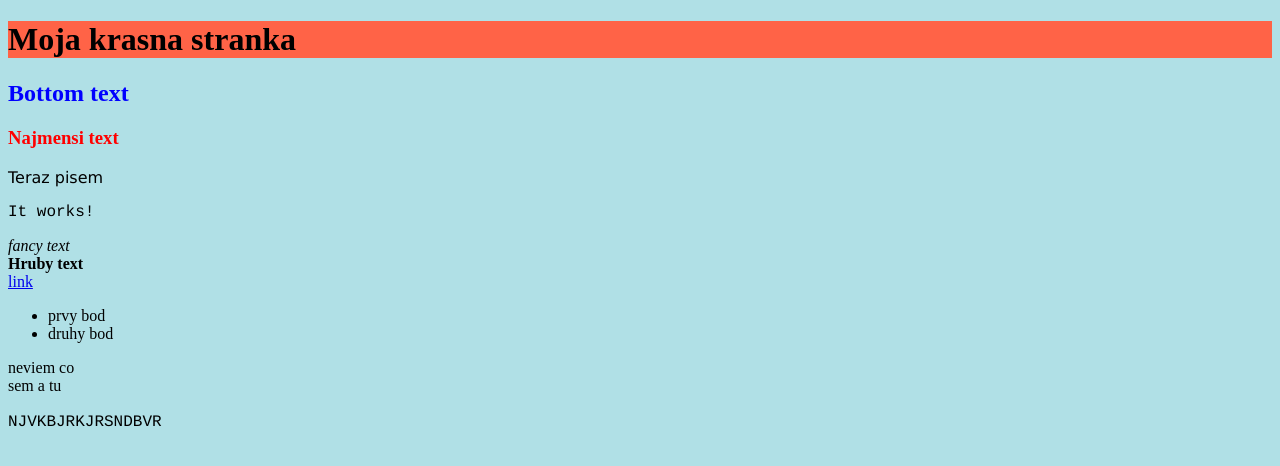
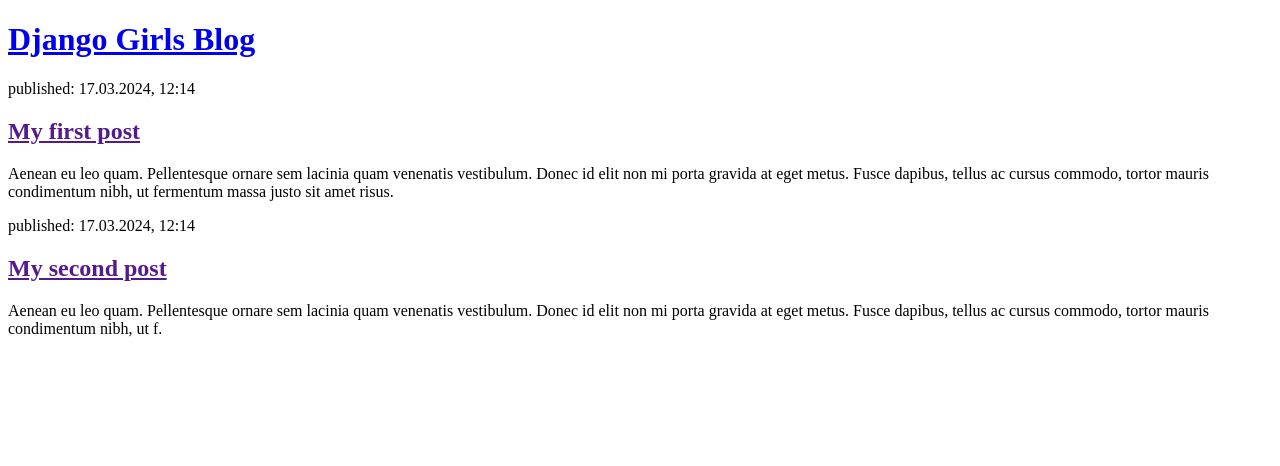
Before and after one commit to pakorienok/djangogirls24, a Django app: page / in a window 1280 px wide. Shown: the top 466 px of the page. Run offline with Django 3.2, Linux system fonts and the light colour scheme.

Commit message:
Zmeny v HTML pre stranku.

```diff
--- a/blog/templates/blog/post_list.html
+++ b/blog/templates/blog/post_list.html
@@ -1,23 +1,23 @@
 <!DOCTYPE html>
 <html>
     <head>
-        <title>Ninka's blog</title>
+        <title>Ninkin blog</title>
     </head>
-    <body style="background-color:powderblue;">
-        <h1 style="background-color:tomato;">Moja krasna stranka</h1>
-        <h2 style="color:blue;">Bottom text</h2>
-        <h3 style="color:red;">Najmensi text</h3>
-        <p style="font-family:verdana;">Teraz pisem</p>
-        <p style="font-family:courier;">It works!</p>
-        <em style="text-align:center;">fancy text</em>
-        <br>
-        <strong>Hruby text</strong>
-        <br>
-        <a href="https://djangogirls.org">link</a>
-        <ul><li>prvy bod</li><li>druhy bod</li></ul>
-        <div> neviem co</div>
-        <nav>sem a tu</nav>
-        <br>
-        <article style="font-family:courier;">NJVKBJRKJRSNDBVR</article>
+    <body>
+        <header>
+            <h1><a href="/">Django Girls Blog</a></h1>
+        </header>
+
+        <article>
+            <time>published: 17.03.2024, 12:14</time>
+            <h2><a href="">My first post</a></h2>
+            <p>Aenean eu leo quam. Pellentesque ornare sem lacinia quam venenatis vestibulum. Donec id elit non mi porta gravida at eget metus. Fusce dapibus, tellus ac cursus commodo, tortor mauris condimentum nibh, ut fermentum massa justo sit amet risus.</p>
+        </article>
+
+        <article>
+            <time>published: 17.03.2024, 12:14</time>
+            <h2><a href="">My second post</a></h2>
+            <p>Aenean eu leo quam. Pellentesque ornare sem lacinia quam venenatis vestibulum. Donec id elit non mi porta gravida at eget metus. Fusce dapibus, tellus ac cursus commodo, tortor mauris condimentum nibh, ut f.</p>
+        </article>
     </body>
 </html>
--- a/blog/views.py
+++ b/blog/views.py
@@ -1,5 +1,8 @@
 from django.shortcuts import render
+from .models import Post
+from django.utils import timezone
 
 # Create your views here.
 def post_list(request):
-    return render(request, 'blog/post_list.html', {})
+    posts = Post.objects.filter(published_date__lte = timezone.now()).order_by('published_date')
+    return render(request, 'blog/post_list.html', {'posts': posts})
```
